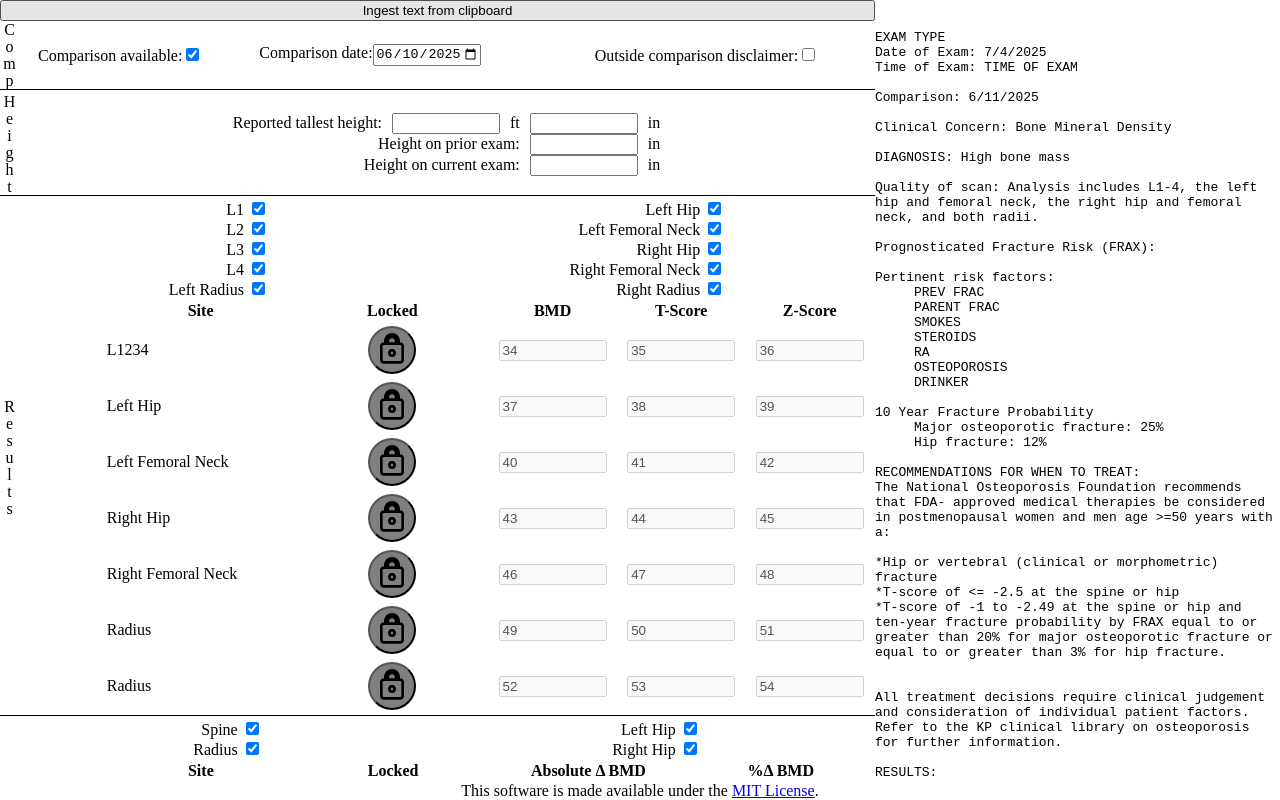
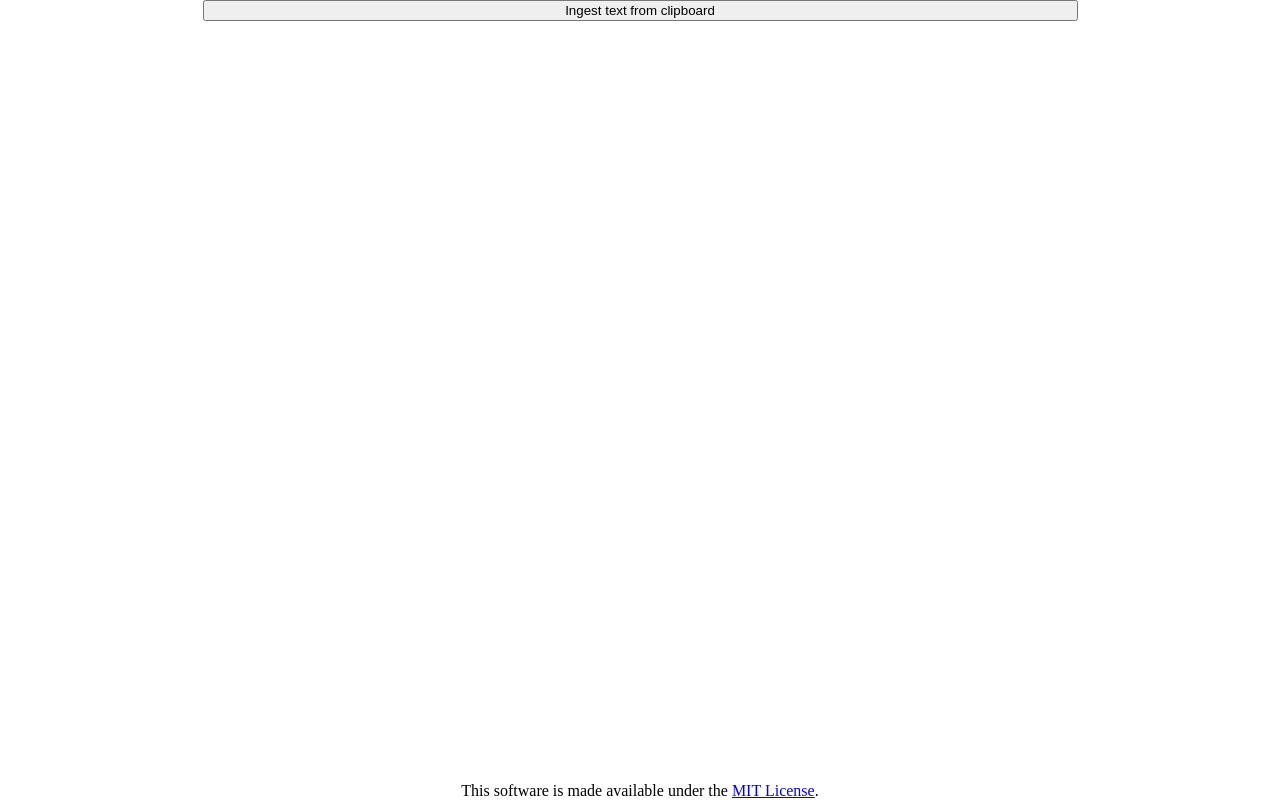
Before and after one commit to overtone1000/RadCalc, a SvelteKit app: page /DEXA in a window 1280 px wide. Built offline with nearby package versions, Linux system fonts and the light colour scheme.

Commit message:
Fix deployment script

```diff
--- a/src/components/DEXA/main.svelte
+++ b/src/components/DEXA/main.svelte
@@ -14,7 +14,7 @@
 
     let ingest:DEXA_Ingest_Data|undefined=$state(undefined);
     let mandatory:DEXA_Mandatory_Manual_Data=$state(empty_mandatory());
-    let debug_mode:boolean=$state(true);
+    let debug_mode:boolean=$state(false);
 
     let other_frax_reason:string=$state("");
 
```
Also changed, not shown: 2 other files (tests, documents, lock files or other folders).
